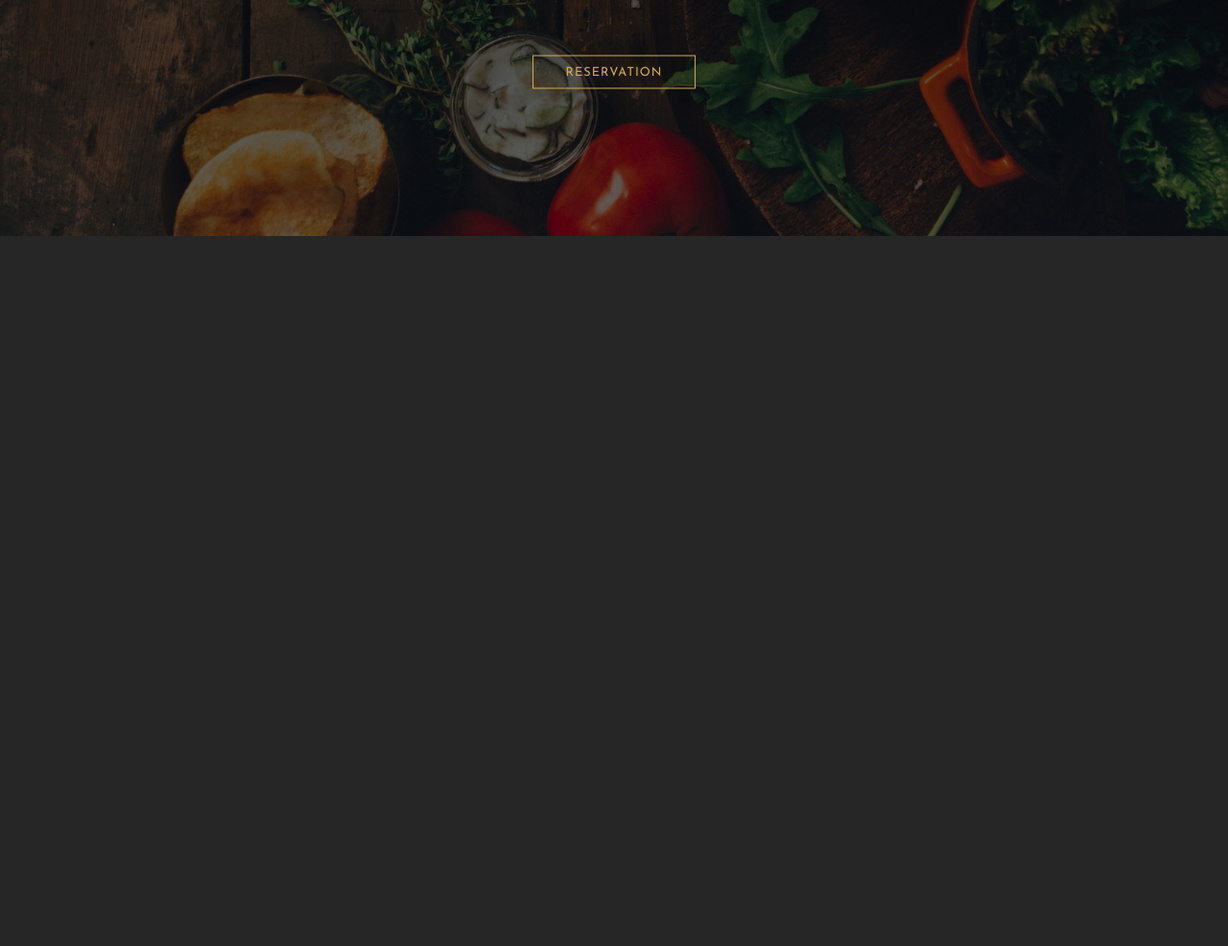
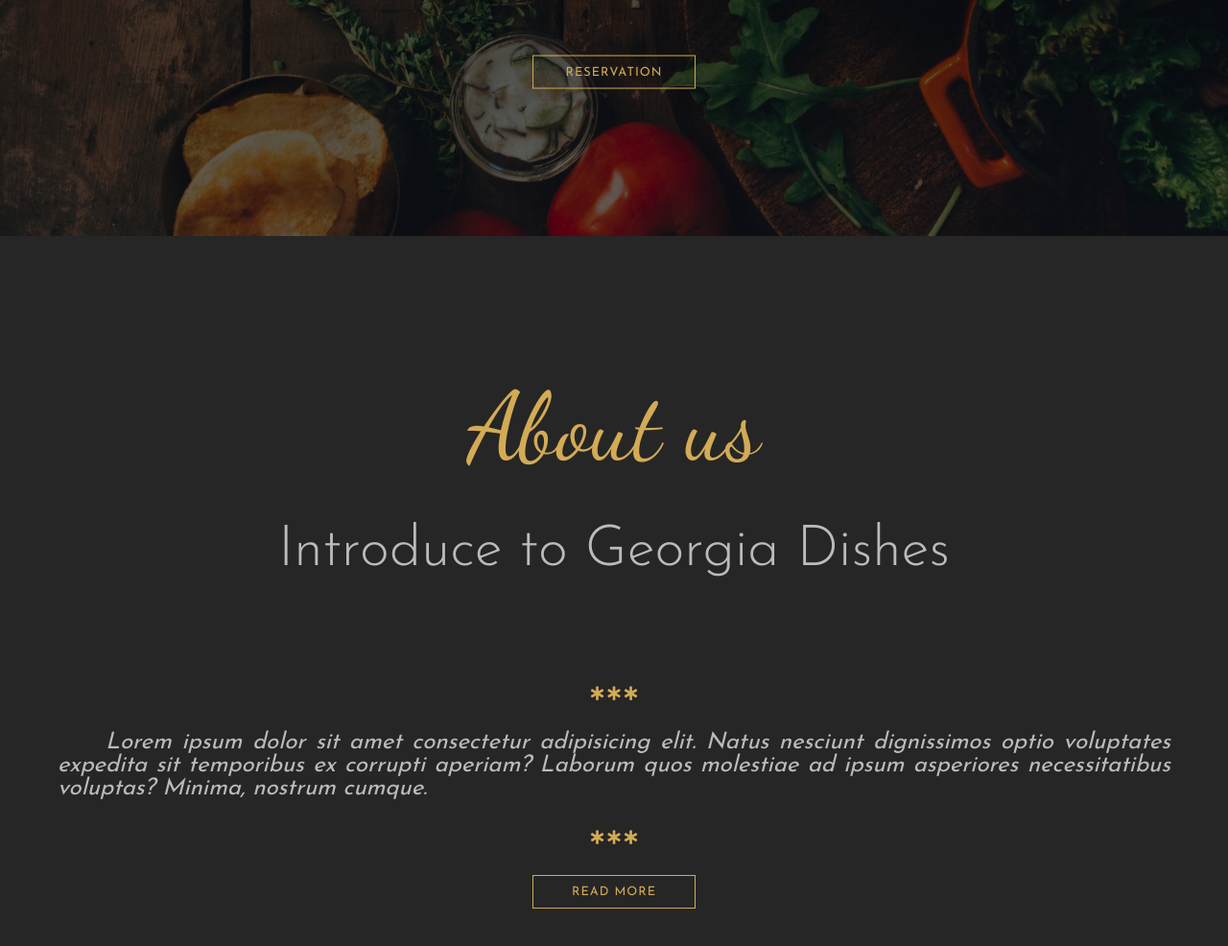
Before and after one commit to MarianaOzorio/sass-course, a website: page georgia-restaurant/index.html in a window 1280 px wide. Shown: the part 554-1540 px from the top of the page at 96% size. Before the commit the page ends 800 px from the top, so only its background shows below. Drawn offline with nearby package versions, Linux system fonts and the light colour scheme.

Commit message:
add about us section

```diff
--- a/georgia-restaurant/index.html
+++ b/georgia-restaurant/index.html
@@ -27,6 +27,26 @@
             <button type="button" class="main-btn">Reservation</button>
         </div>
     </header>
+    <section class="about-us">
+        <div class="about-us-contents">
+            <h1 class="main-heading">About us</h1>
+            <h3 class="sub-heading">Introduce to Georgia Dishes</h3>
+            <div class="stars">
+                <i class="fa fa-star-of-life star"></i>
+                <i class="fa fa-star-of-life star"></i>
+                <i class="fa fa-star-of-life star"></i>
+            </div>
+            <p class="description">
+                Lorem ipsum dolor sit amet consectetur adipisicing elit. Natus nesciunt dignissimos optio voluptates expedita sit temporibus ex corrupti aperiam? Laborum quos molestiae ad ipsum asperiores necessitatibus voluptas? Minima, nostrum cumque.
+            </p>
+            <div class="stars">
+                <i class="fa fa-star-of-life star"></i>
+                <i class="fa fa-star-of-life star"></i>
+                <i class="fa fa-star-of-life star"></i>
+            </div>
+            <button type="button" class="main-btn">Read More</button>
+        </div>
+    </section>
 
 </body>
 </html>
--- a/georgia-restaurant/scss/_layout.scss
+++ b/georgia-restaurant/scss/_layout.scss
@@ -16,3 +16,39 @@
         @include centering(60%);
     }
 }
+
+.about-us {
+    height: 90vh;
+    display: flex;
+    padding: 60px;
+
+    &-contents {
+        width: 100%;
+        display: flex;
+        flex-direction: column;
+        align-items: center;
+        justify-content: center;
+        box-sizing: border-box;
+
+        .stars {
+            margin: 30px 0;
+        }
+
+        .star {
+            font-size: 0.9em;
+            color: $color-primary;
+        }
+
+        .description {
+            font-family: $font-josefinSans;
+            font-size: 1.5em;
+            font-style: italic;
+            color: $color-secondary;
+            text-align: justify;
+
+            &::first-letter {
+                padding-left: 50px;
+            }
+        }
+    }
+}
```
Also changed, not shown: georgia-restaurant/css/main.css.
